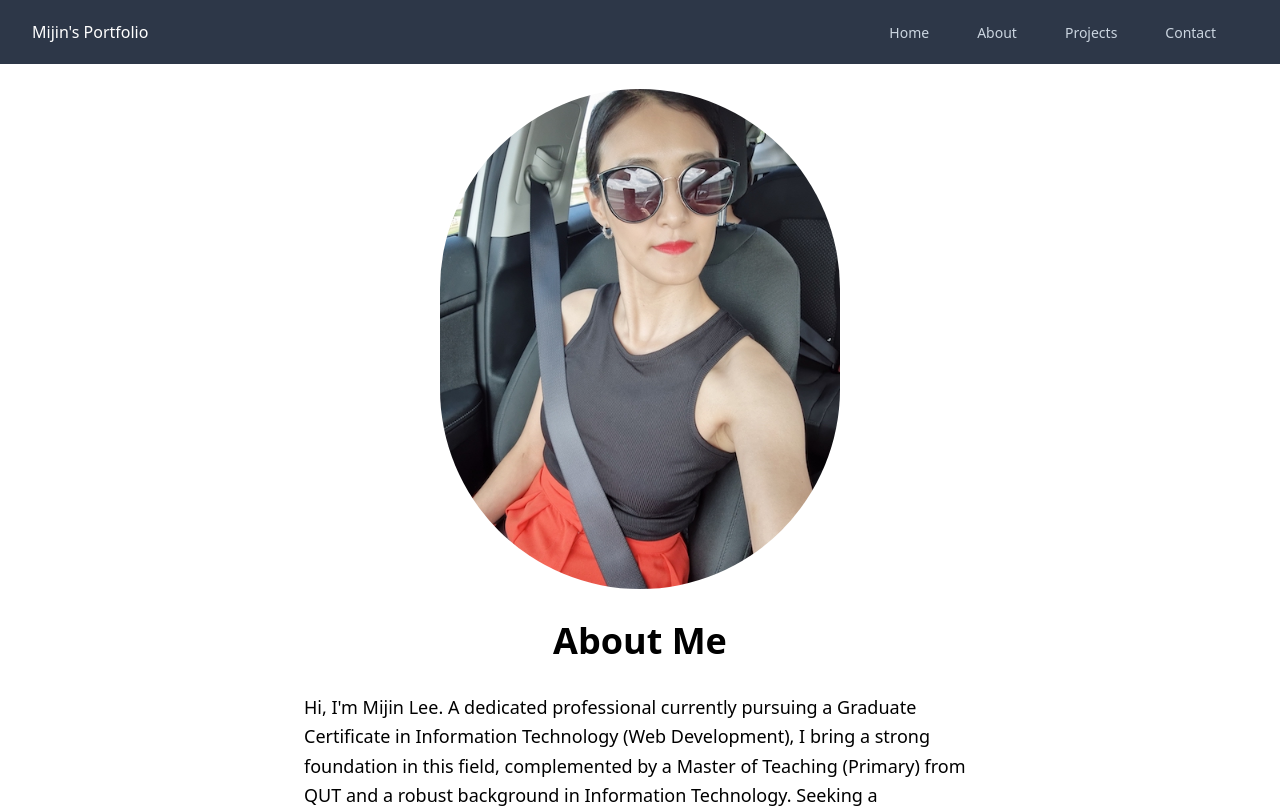
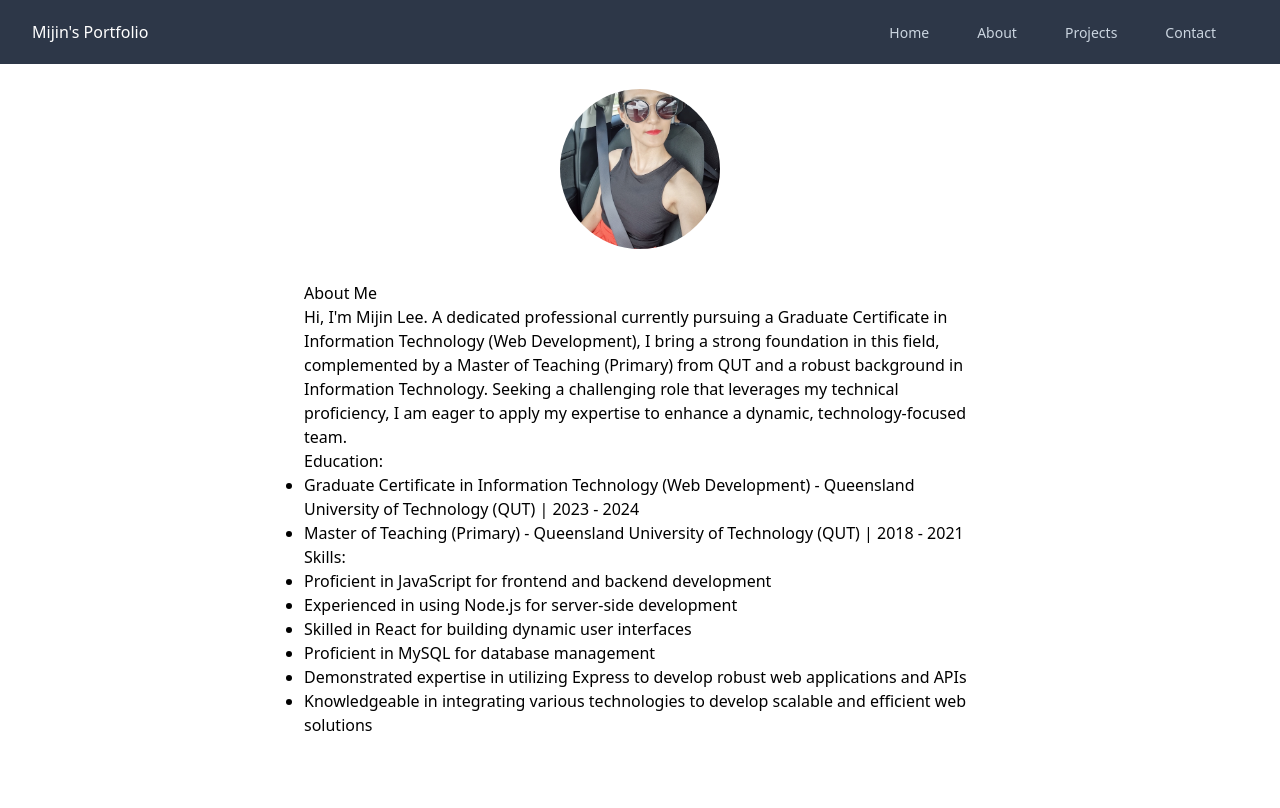
Before and after one commit to Mijincode/portfolio, a React (Create React App) app: page /about in a window 1280 px wide. Shown: the top 808 px of the page. Built offline with nearby package versions, Linux system fonts and the light colour scheme.

Commit message:
CSS applied

```diff
--- a/src/components/About.js
+++ b/src/components/About.js
@@ -1,32 +1,34 @@
 import React from "react";
 import mijin from "./image/mijinPhoto.jpg";
+import "../index.css";
 
 export default function About() {
   return (
     <section id="about" className="">
       <div className="container mx-auto px-4">
-        <div className="lg:max-w-2xl lg:mx-auto">
+        <div className="lg:max-w-2xl lg:mx-auto about-container">
           <div className="flex items-center justify-center mb-8">
             <img
               src={mijin}
               alt="Mijin Lee"
-              className="rounded-full h-40 w-40 object-cover"
-              style={{ width: "400px", height: "500px" }}
+              className="rounded-full h-40 w-40 object-cover about-image"
             />
           </div>
-          <h2 className="text-4xl font-bold mb-8 text-center">About Me</h2>
-          <p className="text-lg leading-relaxed text-black">
-            Hi, I'm Mijin Lee. A dedicated professional currently pursuing a
-            Graduate Certificate in Information Technology (Web Development), I
-            bring a strong foundation in this field, complemented by a Master of
-            Teaching (Primary) from QUT and a robust background in Information
-            Technology. Seeking a challenging role that leverages my technical
-            proficiency, I am eager to apply my expertise to enhance a dynamic,
-            technology-focused team.
-          </p>
+          <div className="about-text">
+            <h2>About Me</h2>
+            <p>
+              Hi, I'm Mijin Lee. A dedicated professional currently pursuing a
+              Graduate Certificate in Information Technology (Web Development),
+              I bring a strong foundation in this field, complemented by a
+              Master of Teaching (Primary) from QUT and a robust background in
+              Information Technology. Seeking a challenging role that leverages
+              my technical proficiency, I am eager to apply my expertise to
+              enhance a dynamic, technology-focused team.
+            </p>
+          </div>
           <div>
-            <h3 className="text-2xl font-bold mb-4">Education:</h3>
-            <ul className="text-lg leading-relaxed text-black">
+            <h3 className="about-education">Education:</h3>
+            <ul className="about-list list-disc">
               <li>
                 Graduate Certificate in Information Technology (Web Development)
                 - Queensland University of Technology (QUT) | 2023 - 2024
@@ -38,8 +40,8 @@ export default function About() {
             </ul>
           </div>
           <div>
-            <h3 className="text-2xl font-bold mb-4">Skills:</h3>
-            <ul className="text-lg leading-relaxed text-black">
+            <h3 className="about-skills">Skills:</h3>
+            <ul className="about-list list-disc">
               <li>
                 Proficient in JavaScript for frontend and backend development
               </li>
--- a/src/components/Projects.js
+++ b/src/components/Projects.js
@@ -39,8 +39,8 @@ export default function Projects() {
   };
 
   const ProjectCard = ({ project }) => (
-    <div className="card mb-4">
-      <div className="aspect-w-16 aspect-h-15">
+    <div className="border border-gray-200 rounded-lg p-4">
+      <div className="aspect-w-16 aspect-h-9">
         <iframe
           title={`${project} Video`}
           className="w-full h-full"
@@ -48,11 +48,11 @@ export default function Projects() {
           allowFullScreen
         />
       </div>
-      <div className="card-body">
-        <h4 className="card-title">{projectData[project].title}</h4>
-        <p>{projectData[project].description}</p>
+      <div className="mt-4">
+        <h4 className="text-lg font-semibold">{projectData[project].title}</h4>
+        <p className="text-gray-700">{projectData[project].description}</p>
         <button
-          className="btn btn-primary"
+          className="mt-2 px-4 py-2 bg-blue-500 text-white rounded-md"
           onClick={() => handleGithubClick(project)}
         >
           View GitHub
@@ -66,13 +66,13 @@ export default function Projects() {
       <header className="text-center">
         <div>
           <h1 className="text-4xl font-bold">Projects</h1>
-          <p>
+          <p className="text-gray-600">
             HTML, CSS, and JavaScript, React, Node.js and Express-based API,
             MySQL
           </p>
         </div>
       </header>
-      <main className="container mx-auto">
+      <main className="container mx-auto mt-8">
         <div className="grid grid-cols-1 md:grid-cols-2 gap-4">
           {Object.keys(projectData).map((project) => (
             <div key={project}>
```
